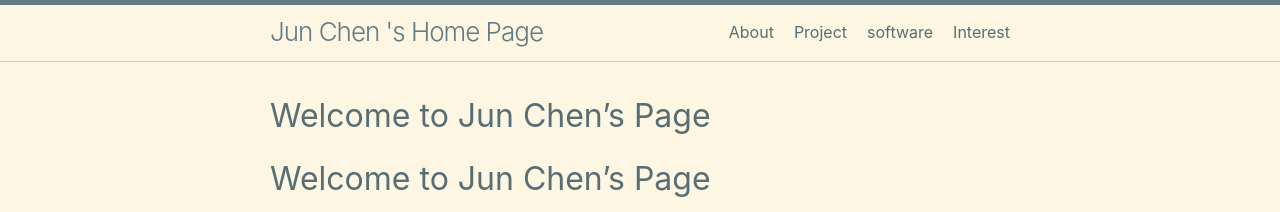
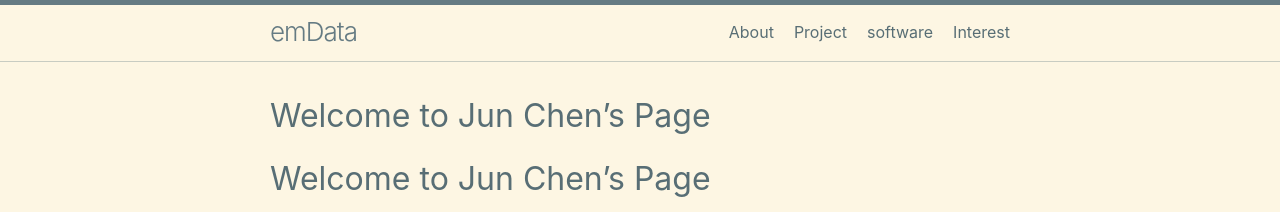
Before and after one commit to chenjunonly/home, a Jekyll site: the page built from index.md, in a window 1280 px wide. Shown: the top 212 px of the page. Built offline with Jekyll 4.4.1, drawn with Linux system fonts in a browser that asks for light colours; our own code applies the rules of GitHub Pages for plain Markdown files.

Commit message:
Update _config.yml

```diff
--- a/_config.yml
+++ b/_config.yml
@@ -1,4 +1,4 @@
-title: Jun Chen 's Home Page
+title: emData
 author:
   name: Data Scientist, Statistic Geneticist, bioinformatician.
   email: chenjuncau@gmail.com
```
